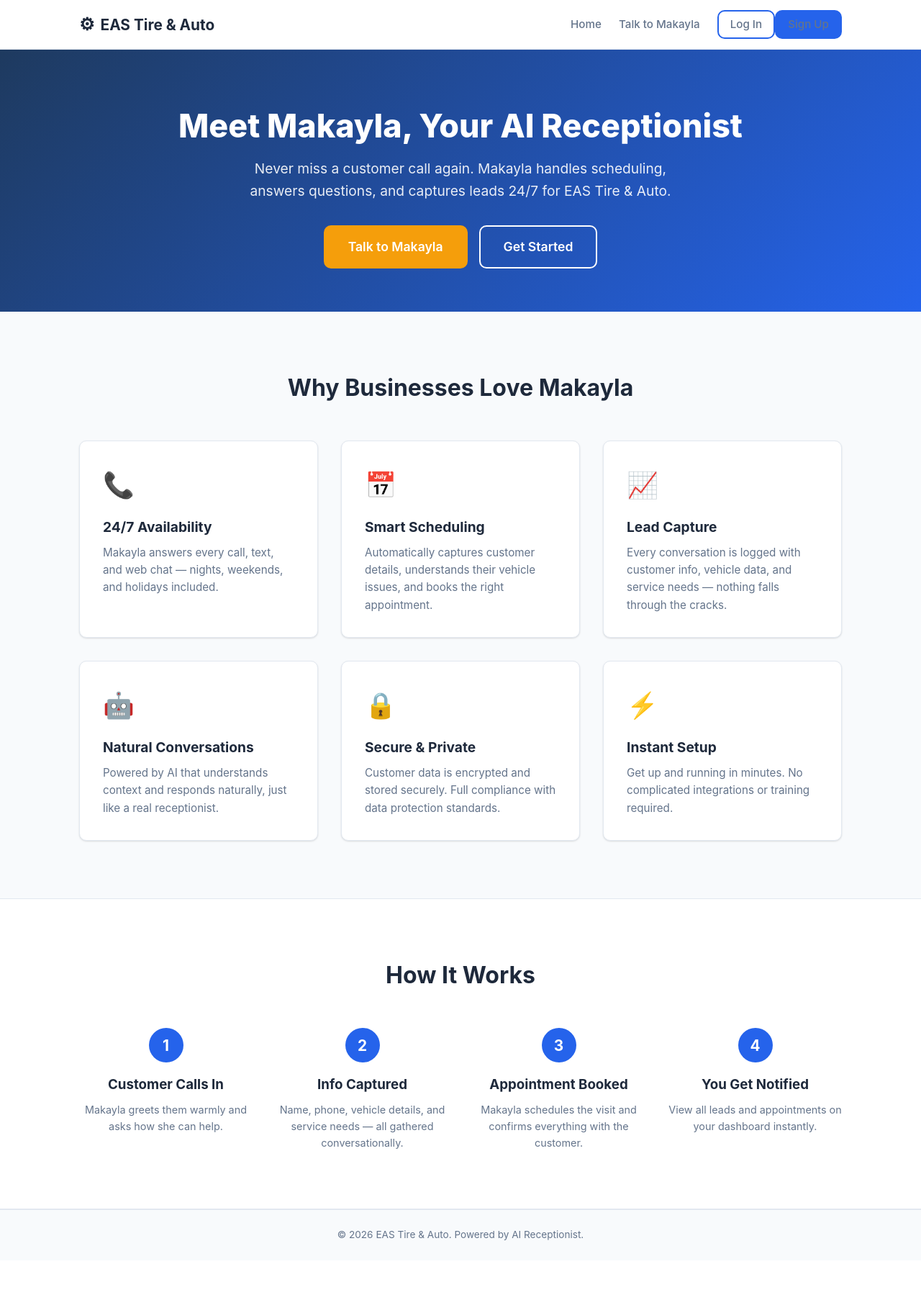
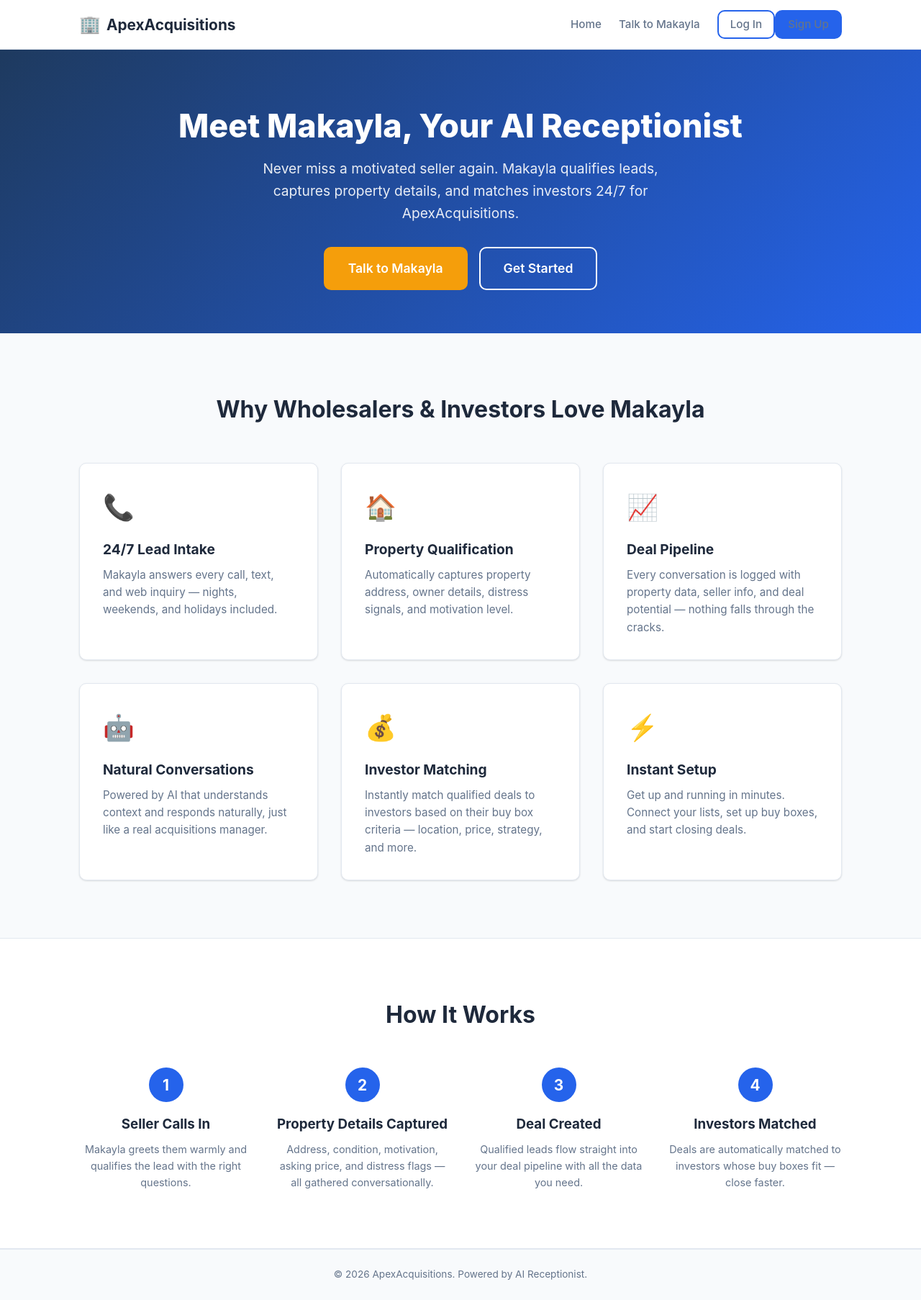
Before and after one commit to TitanNeural/Apex-Acquisitions, a FastAPI app: page / in a window 1280 px wide. Shown: the whole page at 72% size. Before the commit the page ends 1723 px from the top, so only its background shows below. Run offline with FastAPI, Linux system fonts and the light colour scheme.

Commit message:
Rebrand to ApexAcquisitions with real estate wholesaling copy
- Replace EAS Tire & Auto branding with ApexAcquisitions everywhere
- Update landing page copy for wholesalers/investors (property qualification,
  deal pipeline, investor matching, seller lead intake)
- Update nav icon to office building
- Update .env.example and README

https://claude.ai/code/session_0192peahnLQAaUJFKR3wauhC

```diff
--- a/templates/base.html
+++ b/templates/base.html
@@ -3,7 +3,7 @@
 <head>
     <meta charset="UTF-8">
     <meta name="viewport" content="width=device-width, initial-scale=1.0">
-    <title>{% block title %}AI Receptionist{% endblock %} - EAS Tire & Auto</title>
+    <title>{% block title %}AI Receptionist{% endblock %} - ApexAcquisitions</title>
     <link rel="stylesheet" href="/static/css/style.css">
     {% block head %}{% endblock %}
 </head>
@@ -11,7 +11,7 @@
     <nav class="navbar">
         <div class="container nav-container">
             <a href="/" class="nav-brand">
-                <span class="brand-icon">&#9881;</span> EAS Tire & Auto
+                <span class="brand-icon">&#127970;</span> ApexAcquisitions
             </a>
             <div class="nav-links" id="navLinks">
                 <a href="/">Home</a>
@@ -35,7 +35,7 @@
 
     <footer class="footer">
         <div class="container">
-            <p>&copy; 2026 EAS Tire & Auto. Powered by AI Receptionist.</p>
+            <p>&copy; 2026 ApexAcquisitions. Powered by AI Receptionist.</p>
         </div>
     </footer>
 
--- a/templates/index.html
+++ b/templates/index.html
@@ -5,7 +5,7 @@
 <section class="hero">
     <div class="container">
         <h1>Meet Makayla, Your AI Receptionist</h1>
-        <p>Never miss a customer call again. Makayla handles scheduling, answers questions, and captures leads 24/7 for EAS Tire & Auto.</p>
+        <p>Never miss a motivated seller again. Makayla qualifies leads, captures property details, and matches investors 24/7 for ApexAcquisitions.</p>
         <div class="hero-cta">
             <a href="/chat" class="btn btn-accent btn-lg">Talk to Makayla</a>
             <a href="/register" class="btn btn-outline btn-lg" style="color:#fff;border-color:#fff;">Get Started</a>
@@ -15,37 +15,37 @@
 
 <section class="features">
     <div class="container">
-        <h2>Why Businesses Love Makayla</h2>
+        <h2>Why Wholesalers & Investors Love Makayla</h2>
         <div class="feature-grid">
             <div class="feature-card">
                 <div class="icon">&#128222;</div>
-                <h3>24/7 Availability</h3>
-                <p>Makayla answers every call, text, and web chat &mdash; nights, weekends, and holidays included.</p>
+                <h3>24/7 Lead Intake</h3>
+                <p>Makayla answers every call, text, and web inquiry &mdash; nights, weekends, and holidays included.</p>
             </div>
             <div class="feature-card">
-                <div class="icon">&#128197;</div>
-                <h3>Smart Scheduling</h3>
-                <p>Automatically captures customer details, understands their vehicle issues, and books the right appointment.</p>
+                <div class="icon">&#127968;</div>
+                <h3>Property Qualification</h3>
+                <p>Automatically captures property address, owner details, distress signals, and motivation level.</p>
             </div>
             <div class="feature-card">
                 <div class="icon">&#128200;</div>
-                <h3>Lead Capture</h3>
-                <p>Every conversation is logged with customer info, vehicle data, and service needs &mdash; nothing falls through the cracks.</p>
+                <h3>Deal Pipeline</h3>
+                <p>Every conversation is logged with property data, seller info, and deal potential &mdash; nothing falls through the cracks.</p>
             </div>
             <div class="feature-card">
                 <div class="icon">&#129302;</div>
                 <h3>Natural Conversations</h3>
-                <p>Powered by AI that understands context and responds naturally, just like a real receptionist.</p>
+                <p>Powered by AI that understands context and responds naturally, just like a real acquisitions manager.</p>
             </div>
             <div class="feature-card">
-                <div class="icon">&#128274;</div>
-                <h3>Secure & Private</h3>
-                <p>Customer data is encrypted and stored securely. Full compliance with data protection standards.</p>
+                <div class="icon">&#128176;</div>
+                <h3>Investor Matching</h3>
+                <p>Instantly match qualified deals to investors based on their buy box criteria &mdash; location, price, strategy, and more.</p>
             </div>
             <div class="feature-card">
                 <div class="icon">&#9889;</div>
                 <h3>Instant Setup</h3>
-                <p>Get up and running in minutes. No complicated integrations or training required.</p>
+                <p>Get up and running in minutes. Connect your lists, set up buy boxes, and start closing deals.</p>
             </div>
         </div>
     </div>
@@ -57,23 +57,23 @@
         <div class="steps">
             <div>
                 <div class="step-number">1</div>
-                <h3>Customer Calls In</h3>
-                <p>Makayla greets them warmly and asks how she can help.</p>
+                <h3>Seller Calls In</h3>
+                <p>Makayla greets them warmly and qualifies the lead with the right questions.</p>
             </div>
             <div>
                 <div class="step-number">2</div>
-                <h3>Info Captured</h3>
-                <p>Name, phone, vehicle details, and service needs &mdash; all gathered conversationally.</p>
+                <h3>Property Details Captured</h3>
+                <p>Address, condition, motivation, asking price, and distress flags &mdash; all gathered conversationally.</p>
             </div>
             <div>
                 <div class="step-number">3</div>
-                <h3>Appointment Booked</h3>
-                <p>Makayla schedules the visit and confirms everything with the customer.</p>
+                <h3>Deal Created</h3>
+                <p>Qualified leads flow straight into your deal pipeline with all the data you need.</p>
             </div>
             <div>
                 <div class="step-number">4</div>
-                <h3>You Get Notified</h3>
-                <p>View all leads and appointments on your dashboard instantly.</p>
+                <h3>Investors Matched</h3>
+                <p>Deals are automatically matched to investors whose buy boxes fit &mdash; close faster.</p>
             </div>
         </div>
     </div>
```
Also changed, not shown: README.md, 1 other file.
